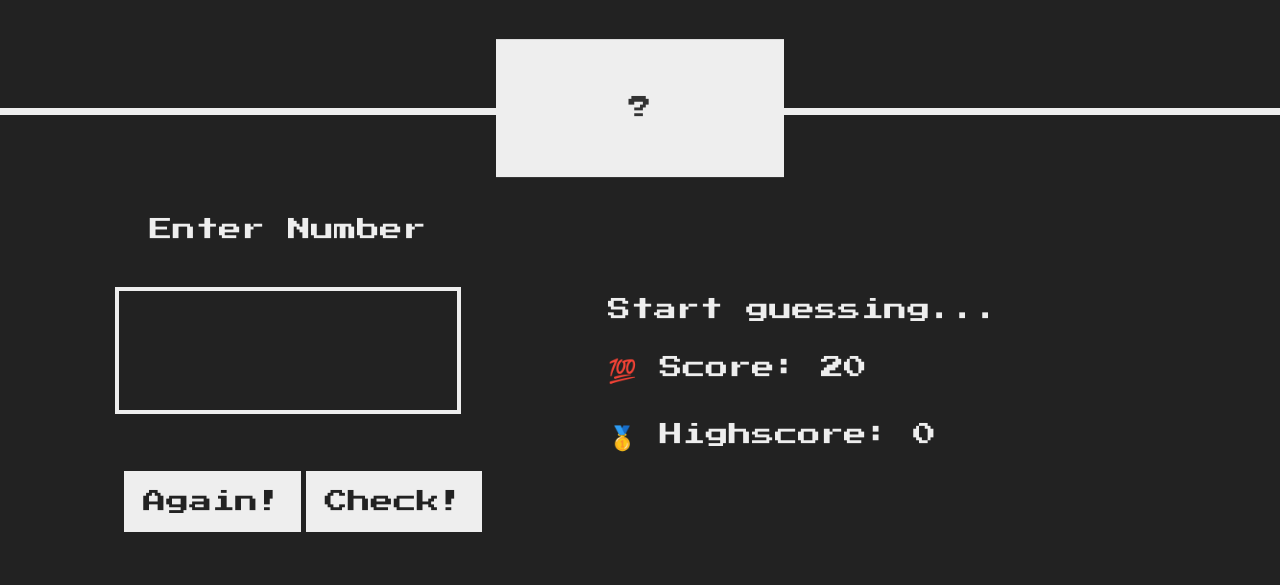
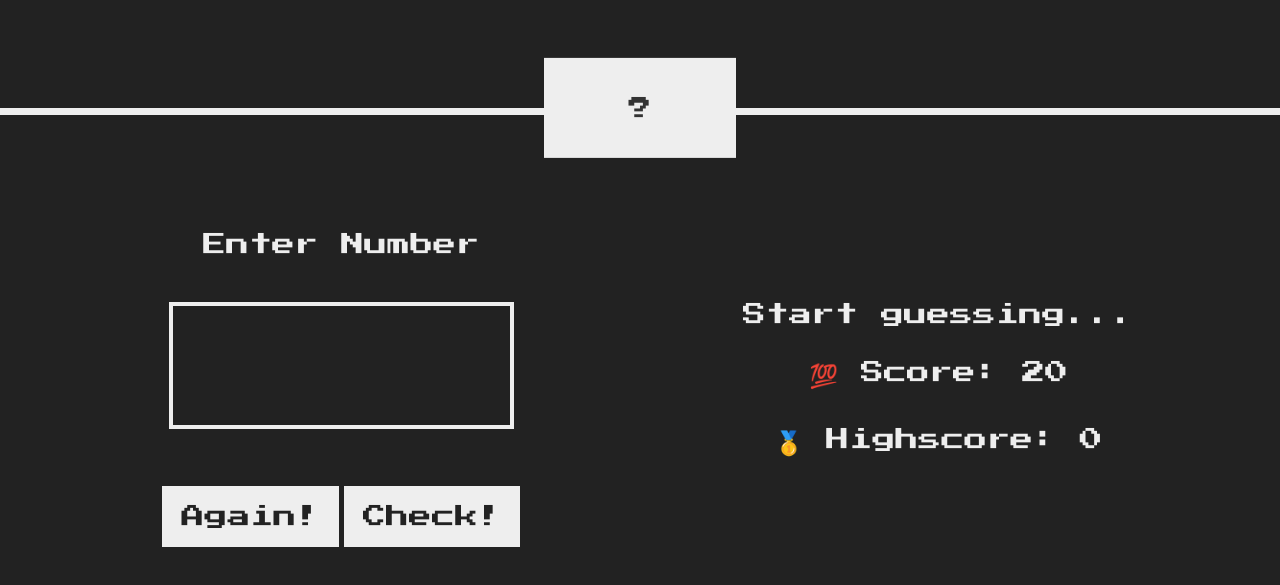
Before and after one commit to 20Abd01/Guess-my-number, a website built with Parcel: page index.html in a window 1280 px wide. Shown: the part 165-750 px from the top of the page. Built offline with nearby package versions, Linux system fonts and the light colour scheme.

Commit message:
Add files via upload

```diff
--- a/style.css
+++ b/style.css
@@ -45,13 +45,6 @@ main {
   flex-direction: column; /* Default to column layout on smaller screens */
 }
 
-.left,
-.right {
-  width: 100%;
-  max-width: 52rem;
-  /* Add some padding to avoid content sticking to edges */
-}
-
 .left {
   display: flex;
   flex-direction: column;
@@ -59,6 +52,9 @@ main {
 }
 
 .right {
+  display: flex;
+  flex-direction: column;
+  align-items: center;
   font-size: 2rem;
 }
 
@@ -146,7 +142,8 @@ label {
 /* Responsive Styles */
 @media (min-width: 300px) {
   main {
-    flex-direction: row;
+    flex-direction: column;
+    justify-content: space-evenly;
   }
 
   * {
@@ -157,15 +154,18 @@ label {
     margin-bottom: 0rem;
   }
   .right {
-    width: 50% !important;
+    margin-top: 10px;
   }
 
   .left {
     width: 50%;
+    margin-top: 30px;
   }
 
   .number {
     font-size: 7rem;
+    width: 10rem;
+    padding: 2rem 0rem;
   }
 
   .guess {
@@ -174,10 +174,6 @@ label {
 
   #createdby {
     top: 2rem !important;
-    font-size: 0.8rem;
-  }
-
-  .between {
   }
 
   h1 {
@@ -187,7 +183,6 @@ label {
   .buttons-container {
     display: flex;
     gap: 5px;
-    margin-inline-start: 30px;
   }
 
   .btn {
@@ -198,13 +193,9 @@ label {
     top: 0;
     left: 0;
   }
-
-  .check {
-    /* margin-left: 32px !important; */
-  }
 }
 
-@media (min-width: 900px) {
+@media (min-width: 1200px) {
   .left,
   .right {
     width: 40%;
@@ -231,4 +222,7 @@ label {
     width: 18rem;
     font-size: 3.5rem;
   }
+  main {
+    flex-direction: row;
+  }
 }
```
